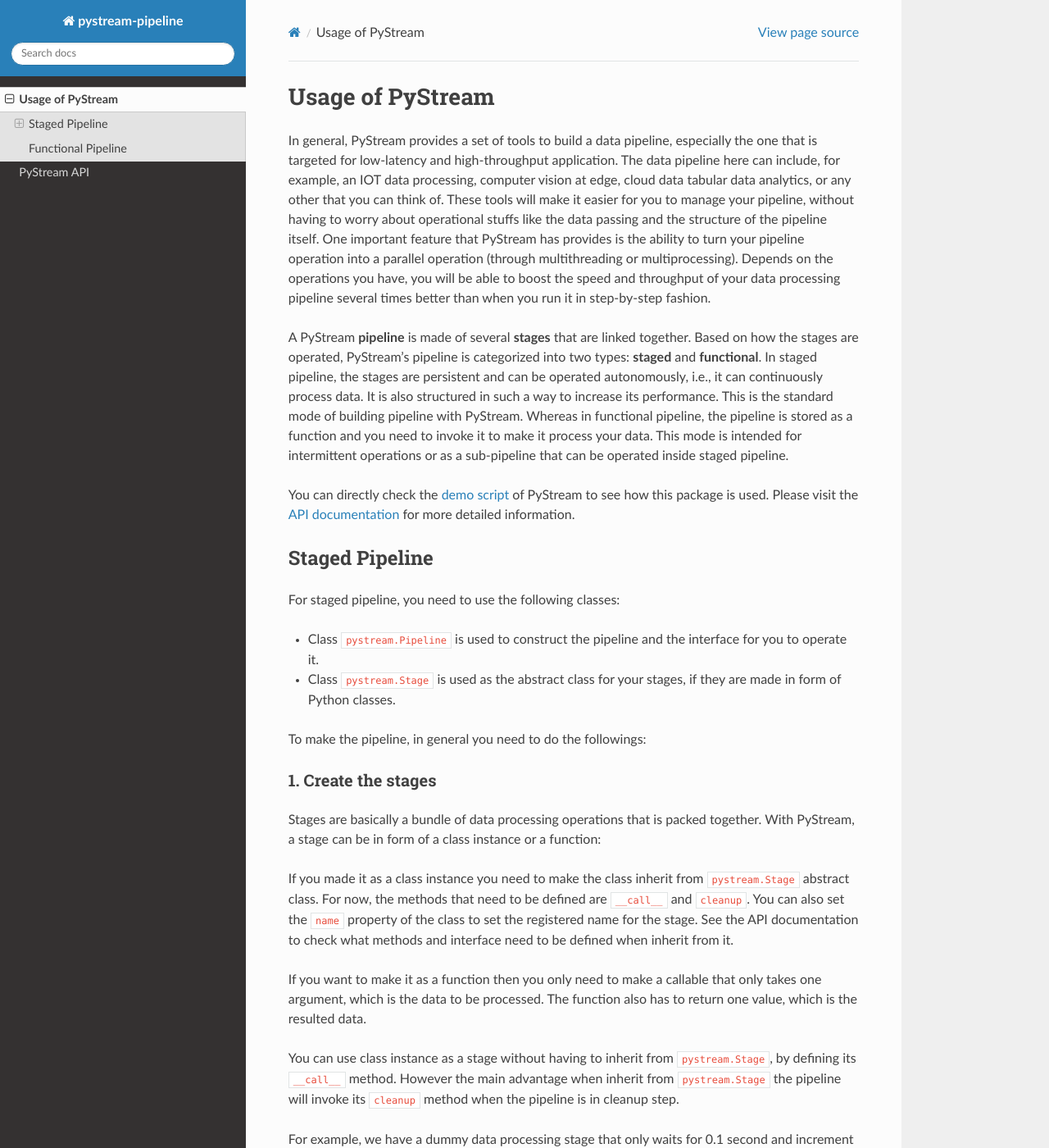
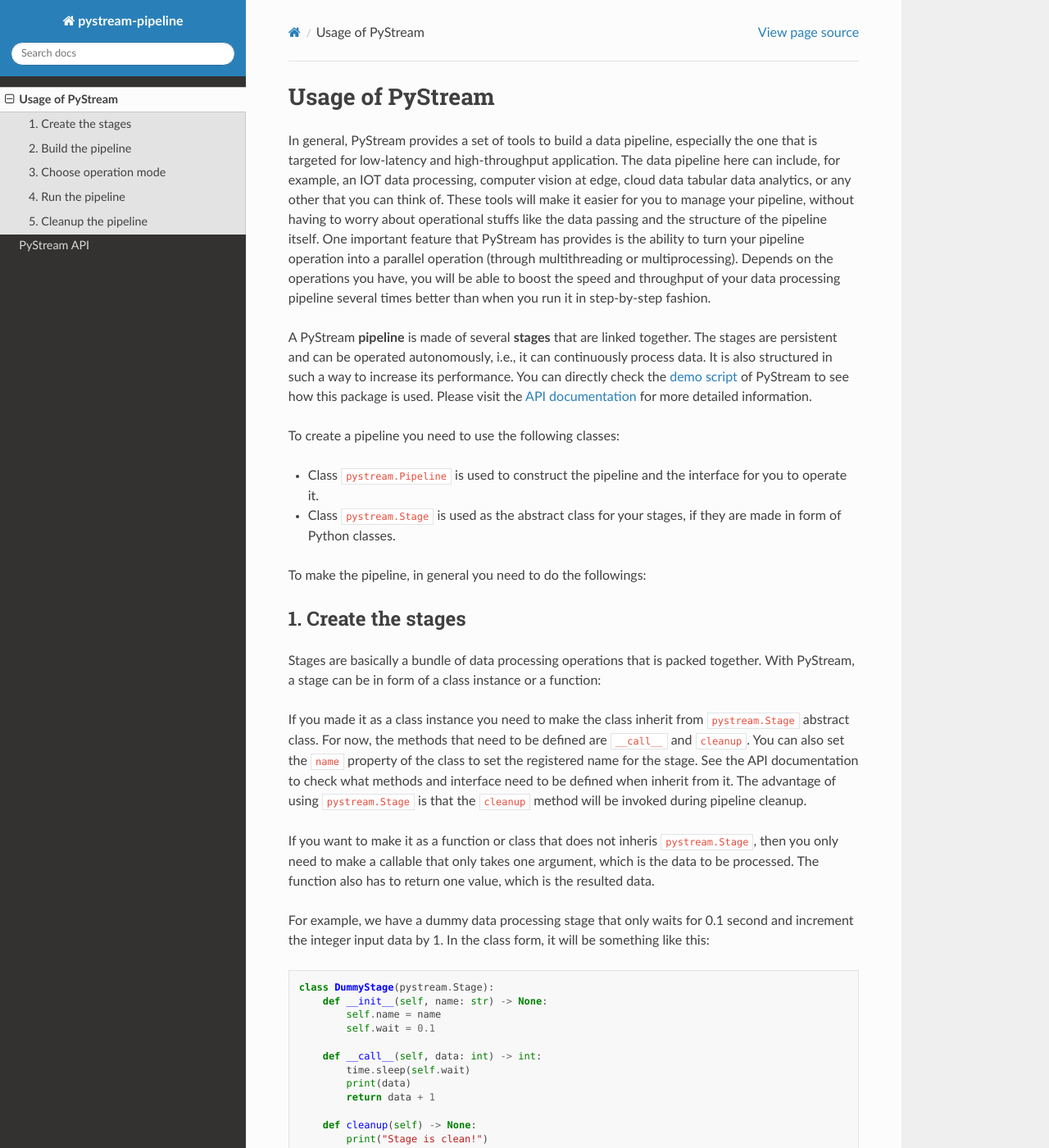
Before and after one commit to MukhlasAdib/pystream-pipeline, a Sphinx documentation site: the page built from docs/source/usage.rst, in a window 1280 px wide and 1400 px high. Shown: the whole window at 82% size. Built offline with Sphinx 7.4.7 and the Read the Docs theme 2.0.0, drawn with Linux system fonts in a browser that asks for light colours; some of the changed text lies outside the part shown.

Commit message:
update current usage

```diff
--- a/docs/source/api.rst
+++ b/docs/source/api.rst
@@ -10,7 +10,7 @@
 
 
 .. autoclass:: pystream.Stage
-    :members: __call__, cleanup
+    :members: __call__, cleanup, name
 
 
 Functional Pipeline
--- a/docs/source/usage.rst
+++ b/docs/source/usage.rst
@@ -8,20 +8,12 @@
 Depends on the operations you have, you will be able to boost the speed and throughput of your data processing pipeline several times better than when you run it in step-by-step fashion.
 
 A PyStream **pipeline** is made of several **stages** that are linked together.
-Based on how the stages are operated, PyStream's pipeline is categorized into two types: **staged** and **functional**.
-In staged pipeline, the stages are persistent and can be operated autonomously, i.e., it can continuously process data.
+The stages are persistent and can be operated autonomously, i.e., it can continuously process data.
 It is also structured in such a way to increase its performance.
-This is the standard mode of building pipeline with PyStream.
-Whereas in functional pipeline, the pipeline is stored as a function and you need to invoke it to make it process your data.
-This mode is intended for intermittent operations or as a sub-pipeline that can be operated inside staged pipeline.
-
 You can directly check the `demo script <https://github.com/MukhlasAdib/pystream-pipeline/blob/main/demo.ipynb>`_ of PyStream to see how this package is used.
 Please visit the `API documentation <https://pystream-pipeline.readthedocs.io/en/latest/api.html>`_ for more detailed information.
 
-Staged Pipeline
---------------------------------------
-
-For staged pipeline, you need to use the following classes:
+To create a pipeline you need to use the following classes:
 
 - Class ``pystream.Pipeline`` is used to construct the pipeline and the interface for you to operate it.
 - Class ``pystream.Stage`` is used as the abstract class for your stages, if they are made in form of Python classes.
@@ -38,12 +30,10 @@
 For now, the methods that need to be defined are ``__call__`` and ``cleanup``.
 You can also set the ``name`` property of the class to set the registered name for the stage.
 See the API documentation to check what methods and interface need to be defined when inherit from it.
+The advantage of using ``pystream.Stage`` is that the ``cleanup`` method will be invoked during pipeline cleanup.
 
-If you want to make it as a function then you only need to make a callable that only takes one argument, which is the data to be processed.
+If you want to make it as a function or class that does not inheris ``pystream.Stage``, then you only need to make a callable that only takes one argument, which is the data to be processed.
 The function also has to return one value, which is the resulted data.
-
-You can use class instance as a stage without having to inherit from ``pystream.Stage``, by defining its ``__call__`` method.
-However the main advantage when inherit from ``pystream.Stage`` the pipeline will invoke its ``cleanup`` method when the pipeline is in cleanup step.
 
 For example, we have a dummy data processing stage that only waits for 0.1 second and increment the integer input data by 1.
 In the class form, it will be something like this::
@@ -135,66 +125,3 @@
 The profiler can be activated by specifying ``use_profiler`` to True when instantiating ``pystream.Pipeline``.
 To get the pipeline profiles, use ``get_profiles`` method of ``pystream.Pipeline``.
 For examples, please check ``demo.ipynb``.
-
-Functional Pipeline
---------------------------------------
-
-Using functional pipeline is simple.
-You only need to define the stage callables and pass it to the functional pipeline tools that PyStream has.
-It is important to note that the passed functions only take one data argument.
-If you want to pass more external data, you can use persistent data type and embed it into your function partially.
-
-For example, to get the same pipeline as the previous example, the function will be as follow::
-
-    wait_time = 1
-    def dummy_stage(data):
-        time.sleep(wait_time)
-        print(data["data"])
-        data["data"] += 1
-        return data
-
-To make a serial pipeline, you can use ``pystream.functional.func_serial``::
-
-    pipeline_serial = pystream.functional.func_serial(
-        [
-            dummy_stage,
-            dummy_stage,
-            dummy_stage,
-        ]
-    )
-
-The serial functional pipeline is the same as the serial staged pipeline.
-
-To make a parallel one with threading strategy, just use ``pystream.functional.func_parallel_thread``::
-
-    pipeline_parallel = pystream.functional.func_parallel_thread(
-        [
-            dummy_stage,
-            dummy_stage,
-            dummy_stage,
-        ]
-    )
-
-The parallel that we are talking about here is different with parallel in staged mode.
-Here, all stage functions will be executed at the same time, with the same starting data state.
-If you call the pipeline, you will possibly get the numbers in a random order.
-
-You can also combine them::
-
-    pipeline_combined = pystream.functional.func_serial(
-        [
-            pipeline_parallel,
-            pipeline_serial,
-        ]
-    )
-
-In the pipeline above, the data will go through the 3 stages in ``pipeline_parallel`` first, processed at the same time in parallel.
-Then, after the 3 stages finished, it will go through the stage 1 of ``pipeline_serial``, then to stage 2, and then to stage 3 of it.
-When it has been finished, you will get that ``data["data"]`` is now ``6``.
-
-To run the pipeline, just call the pipeline function::
-
-    data = {"data": 0}
-    ret = pipeline_combined(data)
-
-and you will get the final modified `data` in `ret`.
```
Also changed, not shown: other parts of docs/source/usage.rst (+1 -1 lines).
